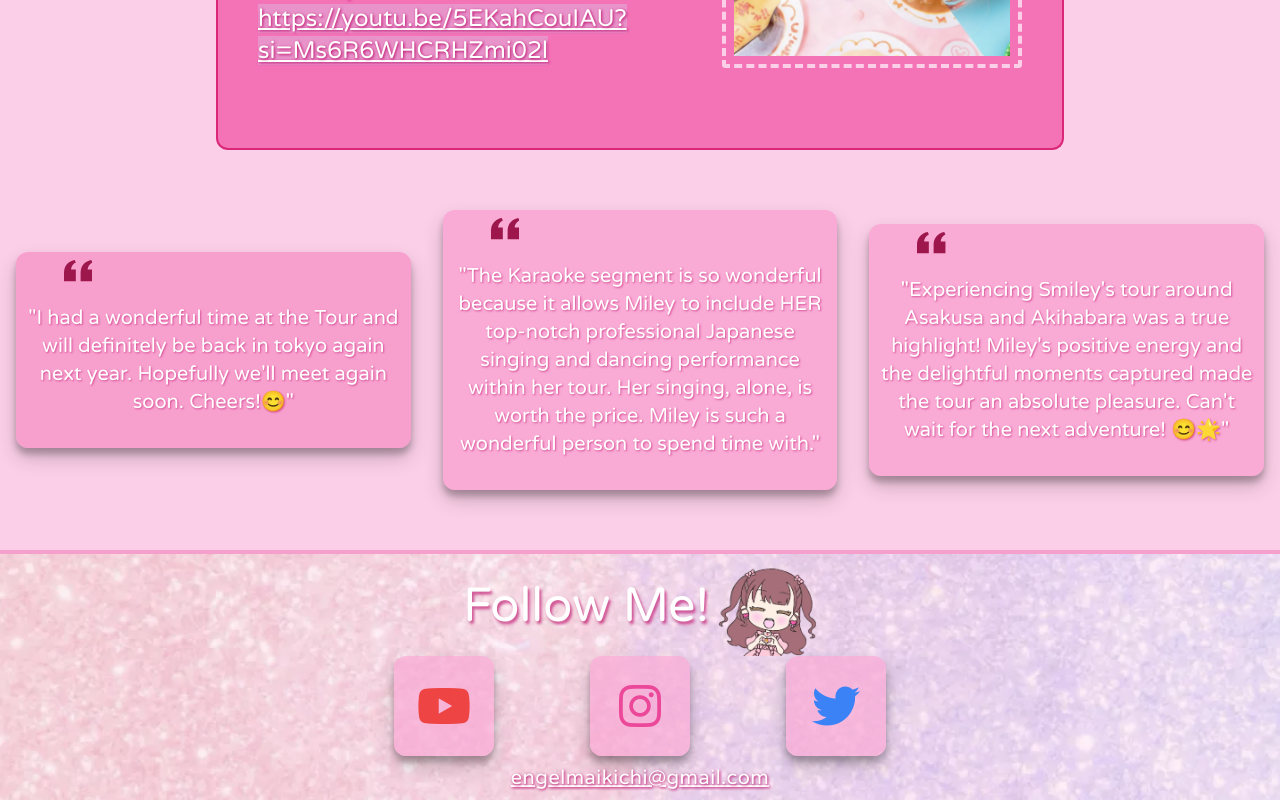
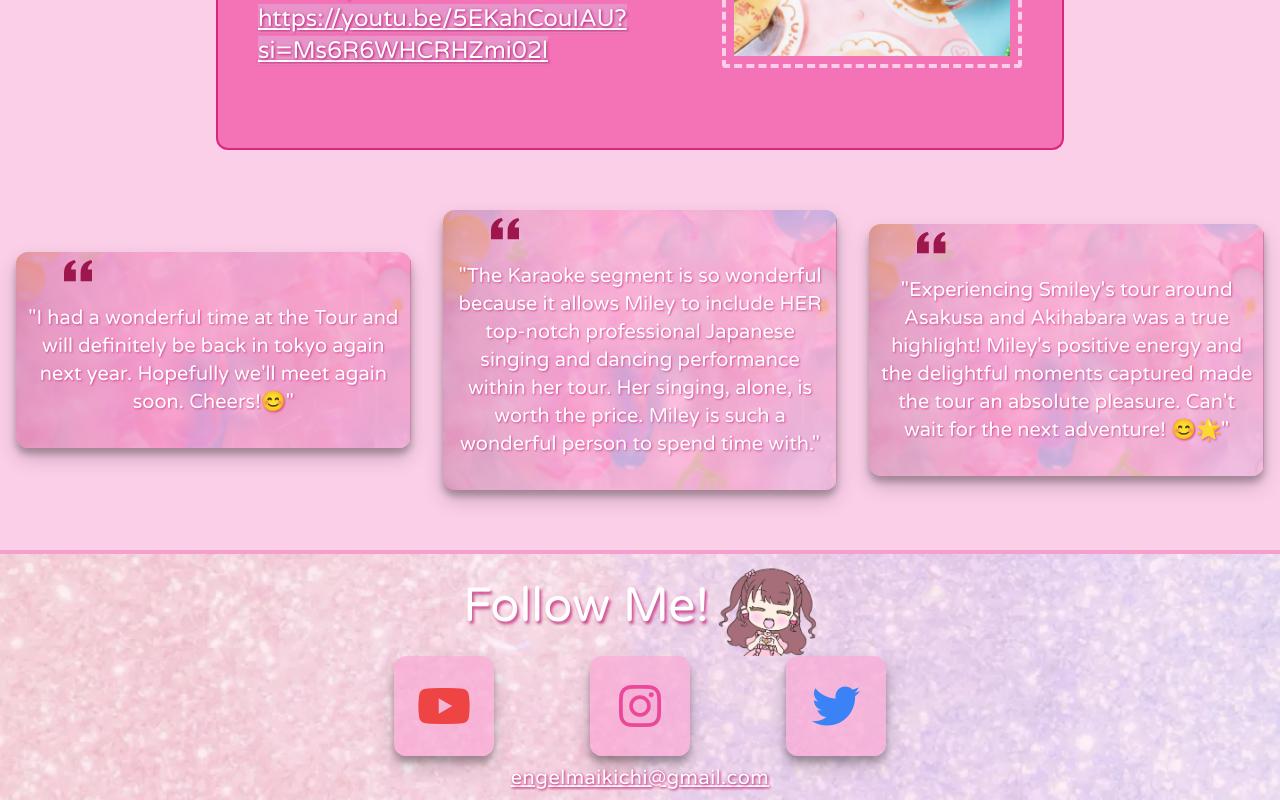
Before and after one commit to brandonrainey/smiley-tours, a Next.js app: page / in a window 1280 px wide. Shown: the part 2019-2819 px from the top of the page. Built offline with nearby package versions, Linux system fonts and the light colour scheme; what tailwindcss-animated would draw is missing.

Commit message:
added background to to testimonials

```diff
--- a/components/Testimonials.tsx
+++ b/components/Testimonials.tsx
@@ -1,4 +1,5 @@
 import React from 'react'
+import Image from 'next/image'
 
 interface TestimonialsProps {
   windowWidth: number
@@ -11,8 +12,15 @@ export default function Testimonials({ windowWidth }: TestimonialsProps) {
         windowWidth < 1100 ? 'short-border pt-10' : ''
       }`}
     >
-      <div className=" text-center basis-1/3 bg-pink-400/50 rounded-xl newShadow max-w-[520px]">
-        <figure className="max-w-screen-md p-2">
+      <div className=" text-center basis-1/3 bg-pink-400/50 rounded-xl newShadow max-w-[520px] relative">
+        <Image
+          src="/low-background.webp"
+          fill
+          alt="smiley image"
+          className="rounded-xl absolute top-0 left-0 opacity-80 object-cover -z-20"
+        />
+
+        <figure className="max-w-screen-md p-2 ">
           <svg
             className="h-8 pl-10 mr-auto mb-3 text-pink-800 "
             viewBox="0 0 24 27"
@@ -26,15 +34,23 @@ export default function Testimonials({ windowWidth }: TestimonialsProps) {
           </svg>
           <blockquote>
             <p className="text-xl font-medium text-white textShadowMobile2">
-            &quot;I had a wonderful time at the Tour and will definitely be back in
-              tokyo again next year. Hopefully we&apos;ll meet again soon. Cheers!😊&quot;
+              &quot;I had a wonderful time at the Tour and will definitely be
+              back in tokyo again next year. Hopefully we&apos;ll meet again
+              soon. Cheers!😊&quot;
             </p>
           </blockquote>
           <figcaption className="flex items-center justify-center mt-6 space-x-3"></figcaption>
         </figure>
       </div>
 
-      <div className=" text-center basis-1/3 bg-pink-400/40 rounded-xl newShadow max-w-[520px]">
+      <div className=" text-center basis-1/3 bg-pink-400/40 rounded-xl newShadow max-w-[520px] relative">
+        <Image
+          src="/low-background.webp"
+          fill
+          alt="smiley image"
+          className="rounded-xl absolute top-0 left-0 opacity-80 object-cover -z-20"
+        />
+
         <figure className="max-w-screen-md p-2">
           <svg
             className="h-8 pl-10 mr-auto mb-3 text-pink-800"
@@ -49,8 +65,8 @@ export default function Testimonials({ windowWidth }: TestimonialsProps) {
           </svg>
           <blockquote>
             <p className="text-xl font-medium text-white textShadowMobile2">
-            &quot;The Karaoke segment is so wonderful because it allows Miley to
-              include HER top-notch professional Japanese singing and dancing
+              &quot;The Karaoke segment is so wonderful because it allows Miley
+              to include HER top-notch professional Japanese singing and dancing
               performance within her tour. Her singing, alone, is worth the
               price. Miley is such a wonderful person to spend time with.&quot;
             </p>
@@ -59,7 +75,14 @@ export default function Testimonials({ windowWidth }: TestimonialsProps) {
         </figure>
       </div>
 
-      <div className=" text-center basis-1/3 bg-pink-400/40 rounded-xl newShadow max-w-[520px]">
+      <div className=" text-center basis-1/3 bg-pink-400/40 rounded-xl newShadow max-w-[520px] relative">
+        <Image
+          src="/low-background.webp"
+          fill
+          alt="smiley image"
+          className="rounded-xl absolute top-0 left-0 opacity-80 object-cover -z-20"
+        />
+
         <figure className="max-w-screen-md p-2">
           <svg
             className="h-8 pl-10 mr-auto mb-3 text-pink-800"
@@ -74,10 +97,10 @@ export default function Testimonials({ windowWidth }: TestimonialsProps) {
           </svg>
           <blockquote>
             <p className="text-xl font-medium text-white textShadowMobile2">
-            &quot;Experiencing Smiley&apos;s tour around Asakusa and Akihabara was a
-              true highlight! Miley&apos;s positive energy and the delightful moments
-              captured made the tour an absolute pleasure. Can&apos;t wait for the
-              next adventure! 😊🌟&quot;
+              &quot;Experiencing Smiley&apos;s tour around Asakusa and Akihabara
+              was a true highlight! Miley&apos;s positive energy and the
+              delightful moments captured made the tour an absolute pleasure.
+              Can&apos;t wait for the next adventure! 😊🌟&quot;
             </p>
           </blockquote>
           <figcaption className="flex items-center justify-center mt-6 space-x-3"></figcaption>
```
